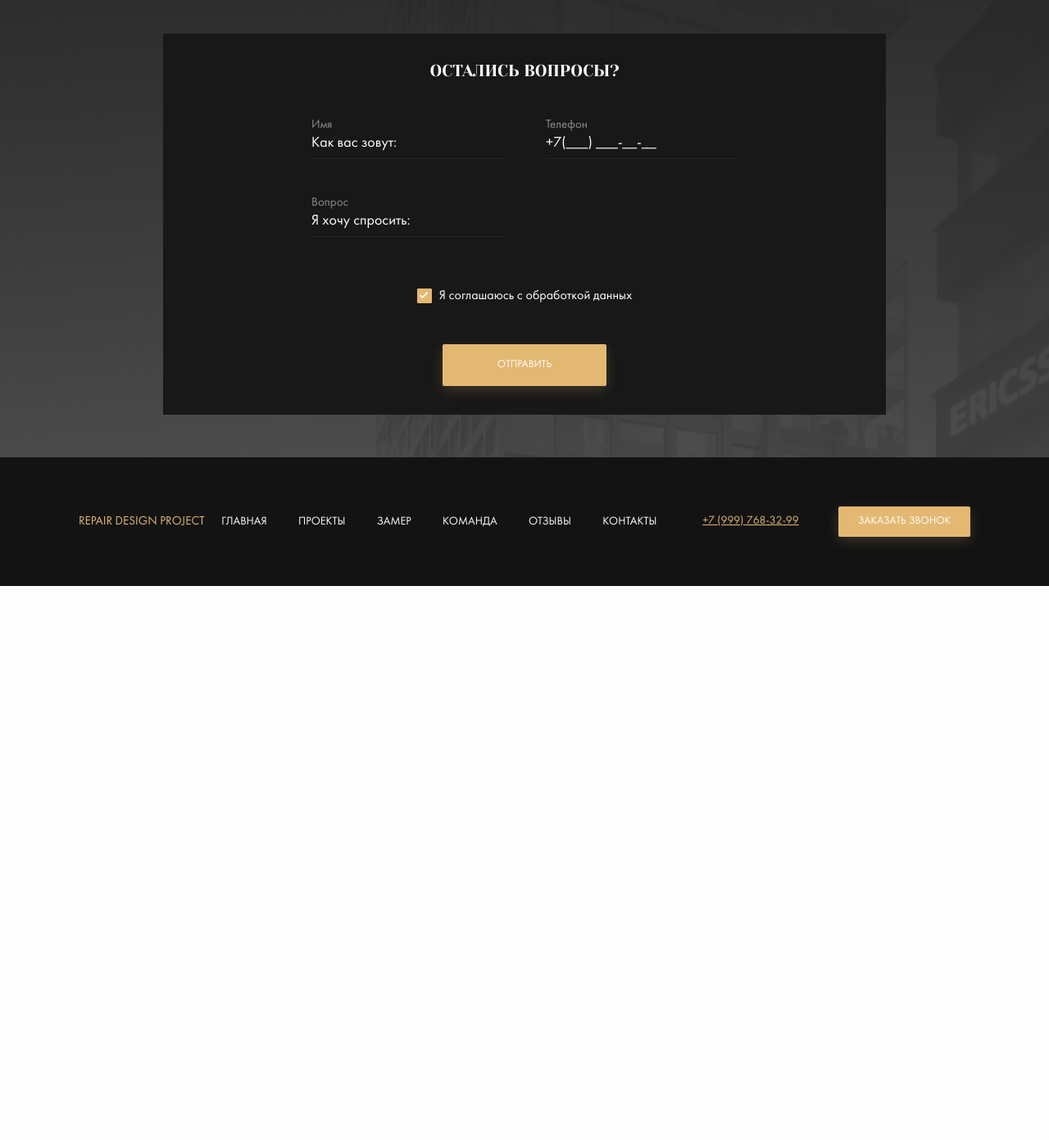
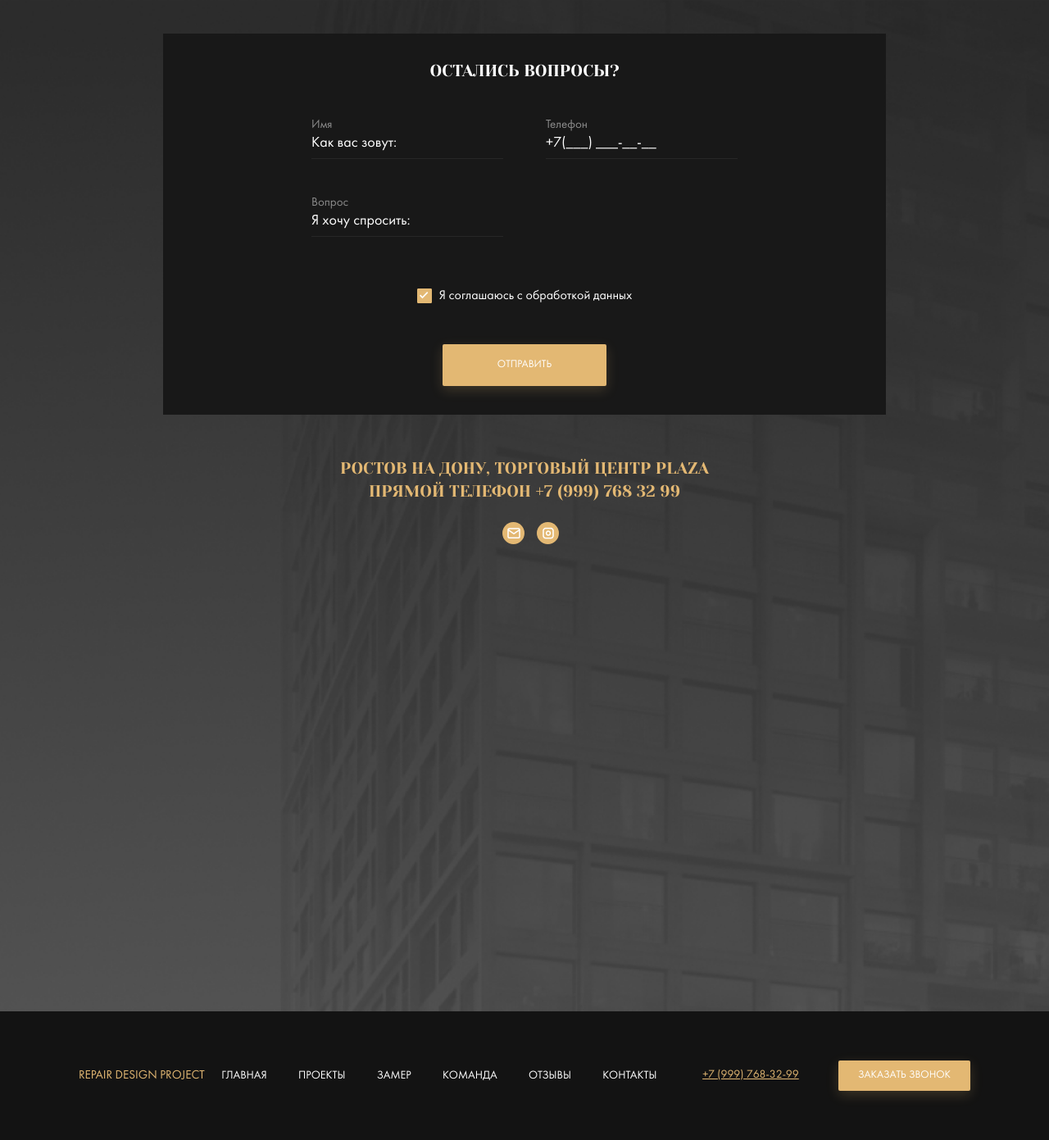
Before and after one commit to grifonna8/repair-design, a PHP site: page / in a window 1280 px wide. Shown: the part 4270-5661 px from the top of the page at 82% size. Before the commit the page ends 4985 px from the top, so only its background shows below. Run offline with PHP 8.4, Linux system fonts and the light colour scheme; some web fonts are replaced.

Commit message:
feat: section footer is ready, made adaptive, maps are simple yandex maps

```diff
--- a/css/style.css
+++ b/css/style.css
@@ -923,6 +924,46 @@ img {
   .footer__menu {
     background-color: #131313;
     padding: 4.285rem 0; }
+  .footer__map {
+    margin-top: 2rem;
+    margin-bottom: 4rem;
+    min-height: 465px; }
+  .footer__contacts-wrap {
+    display: flex;
+    flex-direction: column;
+    align-items: center;
+    justify-content: center; }
+  .footer__contacts {
+    display: flex;
+    justify-content: center;
+    text-align: center;
+    margin-bottom: 1.64rem;
+    font-family: 'Yeseva One', cursive;
+    font-size: 1.42rem;
+    line-height: 2rem;
+    text-transform: uppercase;
+    color: #E3B873;
+    max-width: 42.07rem; }
+
+.contacts-wrap__links {
+  display: flex;
+  justify-content: center;
+  align-items: center;
+  margin-bottom: 1.5rem; }
+
+.contacts-wrap__message-background {
+  display: flex;
+  align-items: center;
+  justify-content: center;
+  background: #E3B873;
+  padding: 3px;
+  width: 27px;
+  height: 27px;
+  border-radius: 50%;
+  margin-left: 15px; }
+
+.contacts-wrap__instagram {
+  background: transparent; }
 
 .modal {
   opacity: 0;
--- a/index.html
+++ b/index.html
@@ -42,8 +42,8 @@
         <div class="hero__content">
           <h1 class="title hero__title animated fadeInUp slow">Турецкий ремонт в&nbsp;<span class="title--primary">Ростове-на-дону</span></h1>
           <p class="hero__text animated fadeInUp slow">Получите готовый ремонт под ключ в срок с экономией рабочего времени до 45 дней и 20% от стоимости материалов за счет организации работы</p>
-          <button class="button hero__button button--primary button--primary--big animated fadeInUp slow">Рассчитать стоимость</button>
-          <button class="button hero__button button--outline button--outline--big animated fadeInUp slow">Отправить заявку</button>
+          <button class="button hero__button button--primary button--primary--big animated fadeInUp slow" data-toggle='modal'>Рассчитать стоимость</button>
+          <button class="button hero__button button--outline button--outline--big animated fadeInUp slow" data-toggle='modal'>Отправить заявку</button>
         </div> <!-- /.hero__content -->
       </div> <!-- /.container -->
       <a href="#" class="hero__scroll-down">листайте вниз</a>
@@ -447,7 +447,7 @@
     <!-- /.section design -->
   </main>
   <footer class="footer section--dark">
-    <div class="container">
+    <div class="container footer__container">
       <div class="footer__wrap">
         <h3 class="footer__title">Остались вопросы?</h3>
         <form action="#" class="form footer__form">
@@ -480,6 +480,21 @@
           <!-- /.form footer__form -->
       </div>
       <!-- /.footer-wrap -->
+      <div class="contacts-wrap footer__contacts-wrap">
+        <div class="contacts footer__contacts">Ростов на дону, Торговый центр Plaza Прямой&nbsp;телефон +7&nbsp;(999) 768 32 99</div>
+        <!-- /.contacts -->
+        <div class="links contacts-wrap__links">
+          <a href="#" class="message-background contacts-wrap__message-background"><img src="img/message.png" alt="message-icon" class="message contacts-wrap__message"></a>
+          <a href="#" class="message-background contacts-wrap__message-background"><img src="img/instagram.png" alt="instagram-icon" class="instagram contacts-wrap__instagram"></a>
+        </div>
+        <!-- /.links contacts-wrap__links -->
+      </div>
+      <!-- /.contacts-wrap footer__contacts-wrap -->
+
+      <div class="map footer__map" id="map">
+        <script type="text/javascript" charset="utf-8" async src="https://api-maps.yandex.ru/services/constructor/1.0/js/?um=constructor%3A6e1b29bfb831e6868ca0460087b9bd7b138ea93171c356178daa1ba8f18be9dd&amp;width=100%25&amp;height=465&amp;lang=ru_RU&amp;scroll=false"></script>
+      </div>
+      <!-- /.map footer__map -->
     </div>
     <!-- /.container -->
     <div class="footer__menu">
@@ -548,6 +563,8 @@
   <script src="js/wow.min.js"></script>
   <script src="js/jquery.validate.min.js"></script>
   <script src="js/jquery.mask.min.js"></script>
+  <script src="https://api-maps.yandex.ru/2.1/?apikey=3bbdc4bd-8351-4dd4-9883-eb24078753a4&lang=ru_RU" type="text/javascript">
+  </script>
   <script src="js/main.js"></script>
 </body>
 </html>
--- a/sass/_interface.sass
+++ b/sass/_interface.sass
@@ -3,6 +3,7 @@
   border-radius: 2px
   text-transform: uppercase
   font-size: 0.93rem
+  outline: none
   &:hover
     cursor: pointer
   &--primary
--- a/sass/_media.sass
+++ b/sass/_media.sass
@@ -130,11 +130,21 @@
       &-group
         flex-basis: 100%
     &__button
-      padding: 1.42rem 11rem
+      width: 100%
       font-size: 1.07rem
+      min-width: 17.85rem
+      text-align: center
+    &__container
+      display: flex
+      flex-direction: column
+    &__contacts-wrap
+      order: 5
+    &__menu
+      display: none
   .policy
     &__label
       justify-content: flex-start
+
 
 
 @media screen and ( max-width: 570px )
@@ -178,6 +188,8 @@
 
 
 
+
+
 @media screen and ( max-height: 540px )
   .hero
     &__scroll-down
--- a/sass/_settings.sass
+++ b/sass/_settings.sass
@@ -10,7 +10,7 @@ img
 .section
   padding: 60px 0
   &--dark
-    background-color: $dark
+    background: $dark
     color: $light
   &-title
     text-align: center
--- a/sass/templates/_footer.sass
+++ b/sass/templates/_footer.sass
@@ -42,3 +42,41 @@
   &__menu
     background-color: $dark
     padding: 4.285rem 0
+  &__map
+    margin-top: 2rem
+    margin-bottom: 4rem
+    min-height: 465px
+  &__contacts-wrap
+    display: flex
+    flex-direction: column
+    align-items: center
+    justify-content: center
+  &__contacts
+    display: flex
+    justify-content: center
+    text-align: center
+    margin-bottom: 1.64rem
+    font-family: 'Yeseva One', cursive
+    font-size: 1.42rem
+    line-height: 2rem
+    text-transform: uppercase
+    color: $primary
+    max-width: 42.07rem
+.contacts-wrap
+  &__links
+    display: flex
+    justify-content: center
+    align-items: center
+    margin-bottom: 1.5rem
+  &__message-background
+    display: flex
+    align-items: center
+    justify-content: center
+    background: $primary
+    padding: 3px
+    width: 27px
+    height: 27px
+    border-radius: 50%
+    margin-left: 15px
+  &__instagram
+    background: transparent
--- a/sass/templates/_modal.sass
+++ b/sass/templates/_modal.sass
@@ -32,6 +32,7 @@
     border: none
     margin: 12px
     cursor: pointer
+    outline: none
   &__title
     font-family: 'Yeseva One', cursive
     font-size: 1.357rem
```
Also changed, not shown: other parts of css/style.css (+16 -5 lines), js/main.js (+51 -0 lines), img/bg-lines-projects.svg (added), img/instagram.png (added), img/location.png (added), img/message.png (added).
